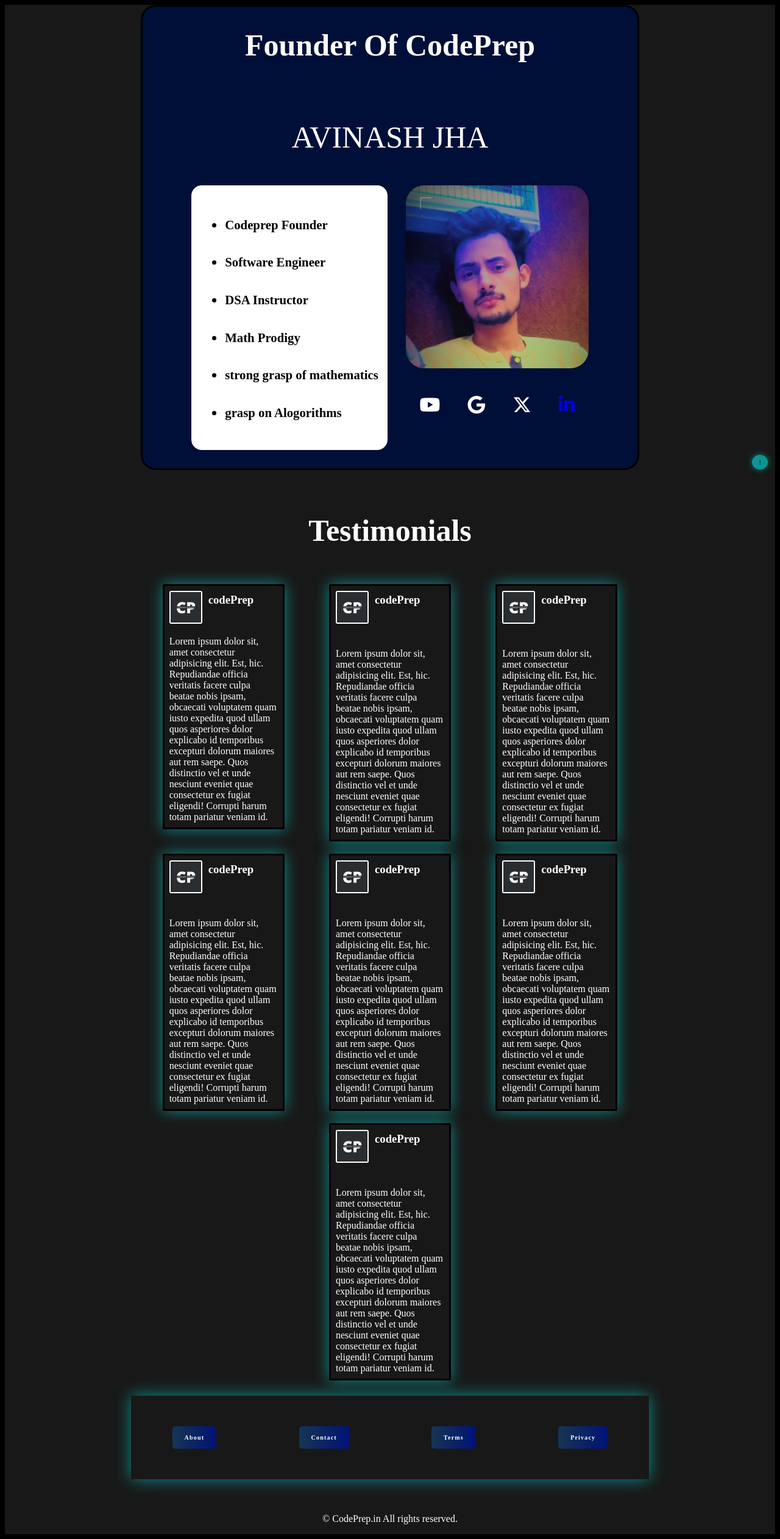
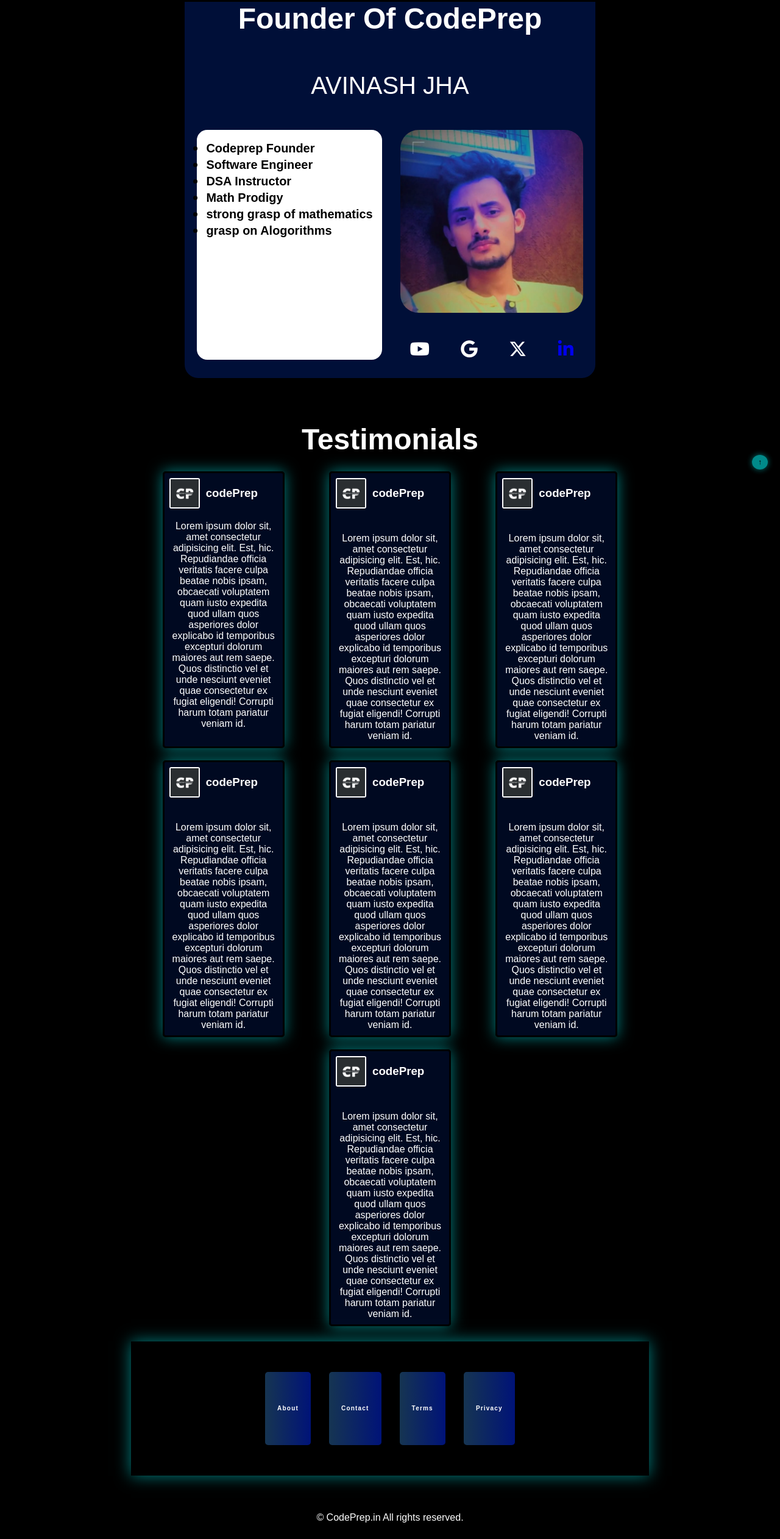
Before and after one commit to ByteRishav/TestimonialPublic, a plain HTML site: page index.html in a window 1280 px wide. Shown: the whole page at 61% size. After the commit the page ends 2498 px from the top, so only its background shows below. Drawn offline with Linux system fonts and the light colour scheme.

Commit message:
Update css.css

```diff
--- a/css.css
+++ b/css.css
@@ -1,241 +1,201 @@
-#head1{
+/* ===== General Reset and Base Styling ===== */
+* {
+    margin: 0;
+    padding: 0;
+    box-sizing: border-box;
+  }
+
+  body {
+    background-color: rgb(24, 24, 24);
+    font-family: sans-serif;
+  }
+
+  /* ===== Header ===== */
+  #head1 {
     width: 100%;
     text-align: center;
-    background-color: #000F38;
+    background-color: #000f38;
     padding-bottom: 10px;
     color: #fff;
   }
 
-#page{
-    background-color: rgb(24, 24, 24);
+  #head1size {
+    font-size: 3rem;
   }
 
-
-
-#head1size{
-    font-size: 50px;
+  /* ===== Page Container ===== */
+  #page {
+    display: flex;
+    flex-direction: column;
+    align-items: center;
+    width: 100%;
   }
 
-#page{
-    margin: 0px;
-    padding: 0px;
-
-    display: flex;
-    align-items: center;
-    flex-direction: column;
-
-
+  /* ===== FDR Section ===== */
+  #fdrdiv {
+    background-color: #000f38;
+    border-radius: 25px;
+    border: 3px solid black;
+    padding: 0;
+    margin: 0;
+    width: fit-content;
+    max-width: 95%;
+    overflow-wrap: break-word;
   }
 
-
-
-
-#fdrdiv{
-    width: fit-content;
-    background-color: #000F38;
-
-    border-radius: 25px;
-    margin: 0px;
-    padding: 0px;
-
-   border: 3px solid black;
+  #fdrname {
+    font-size: 2.5rem;
+    padding: 50px;
+    text-align: center;
+    color: #fff;
   }
 
-#fdrname{
-    font-size: 50px;
-    padding: 50px;
-    text-align: center;
-    color: white;
-
+  #aboutfdr {
+    display: flex;
+    flex-wrap: wrap;
+    justify-content: center;
+    gap: 30px;
+    padding-bottom: 30px;
+    margin: 0 20px;
   }
 
-
-#aboutfdr{
-
-    display: flex;
-
-    width: fit-content;
-
-
-    justify-content: space-between;
-
-    height: fit-content;
-
-    padding-bottom: 30px;
-
-    margin-left: 80px;
-    margin-right: 80px;
-
-
+  /* ===== Description and Profile Image ===== */
+  #fdrdisc {
+    background-color: #fff;
+    font-size: 1.5rem;
+    padding: 15px;
+    border-radius: 17px;
+    max-width: 100%;
   }
 
-#fdrdisc{
-    background-color: #fff;
-    font-size: 25px;
-    height: fit-content;
-    width: fit-content;
-    padding: 15px;
-
-    border-radius: 17px;
-}
-
-#fdrprof{
-
-    height: fit-content;
-    width: fit-content;
-
-    margin-left: 30px;
-
-
-}
-
-#photo{
-    height: 300px;
-    width: 300px;
-    border-radius: 10%;
-}
-
-
-#fdrlinks{
-
-    display: flex;
-
-    margin-top: 40px;
-
-    font-size: 30px;
-    color: white;
-
-    justify-content: space-around;
-}
-
-#tmlphead{
-    color: #fff;
-    margin-top: 70px;
-    font-size: 50px;
-}
-
-#tmldiv{
-
-    width: 850px;
-    display: flex;
-
-    justify-content: space-around;
-
-    flex-wrap: wrap;
-
-    box-sizing: border-box;
-
-    padding: 25px;
-
-    gap: 20px;
-
-
-}
-
-#tmldesc{
-    color: white;
+  #fdrprof {
     width: fit-content;
   }
 
+  #photo {
+    width: 300px;
+    height: 300px;
+    border-radius: 10%;
+    object-fit: cover;
+  }
 
-#pagedata{
+  /* ===== FDR Links ===== */
+  #fdrlinks {
+    display: flex;
+    justify-content: space-around;
+    margin-top: 40px;
+    font-size: 1.8rem;
+    color: #fff;
+    flex-wrap: wrap;
+    gap: 20px;
+  }
+
+  /* ===== TML Section ===== */
+  #tmlphead {
+    color: #fff;
+    margin-top: 70px;
+    font-size: 3rem;
+  }
+
+  #pagedata {
     display: flex;
     flex-direction: column;
     align-items: center;
-    width : 850px;
+    width: 95%;
+    max-width: 850px;
   }
 
-#tml{
+  #tmldiv {
+    display: flex;
+    justify-content: space-around;
+    flex-wrap: wrap;
+    gap: 20px;
+    padding: 25px;
+    width: 100%;
+  }
+
+  #tmldesc {
+    color: #fff;
+    width: 100%;
+    text-align: center;
+  }
+
+  /* ===== Individual TML Cards ===== */
+  #tml {
+    display: flex;
+    flex-direction: column;
+    flex-wrap: wrap;
+    width: 200px;
+    padding: 8px;
+    border-radius: 5px;
+    border: 3px solid black;
+    box-shadow: 0 0 25px rgba(0, 255, 255, 0.5);
+    background-color: rgba(0, 15, 56, 0.6);
+  }
+
+  /* ===== TML Header (Icon + Title) ===== */
+  #tmlhead {
     display: flex;
     flex-wrap: wrap;
-    width: 200px;
-    box-sizing: border-box;
-    height: fit-content;
-    border: 3px solid black;
-    padding: 8px;
-    border-radius: 1%;
-    box-shadow: 0 0 25px rgba(0, 255,255,0.5);}
-
-
-
-#tmlhead{
-
+    gap: 10px;
+    align-items: center;
     margin-bottom: 20px;
-
-
-    display: flex;
-    flex-wrap: wrap;
-
-    gap: 10px;
-
-
   }
 
-
-
-#tmlhead img{
+  #tmlhead img {
     width: 50px;
     height: 50px;
-   border: 2px solid white;
+    border: 2px solid #fff;
     border-radius: 3px;
-
   }
 
-#tmlhead h3{
-    color: white;
-    margin-top: 4px;
+  #tmlhead h3 {
+    color: #fff;
+    margin: 0;
   }
 
-
+  /* ===== Footer ===== */
   footer {
     margin-top: auto;
-    background: transparent;
+    margin-bottom: 40px;
     width: 100%;
-    height: auto;
     text-align: center;
-    line-height: 100px;
     color: #fff;
     font-weight: bold;
-    box-shadow: 0 0 25px rgba(0, 255,255,0.5);
-    margin-bottom: 40px;
-
+    line-height: 100px;
+    box-shadow: 0 0 25px rgba(0, 255, 255, 0.5);
   }
 
-
-.footer .links a {
+  /* ===== Footer Links ===== */
+  .footer .links a,
+  .links a {
     text-decoration: none;
-    text-align: center;
-    color: white;
+    color: #fff;
     background: linear-gradient(90deg, rgb(22, 53, 82), rgb(0, 19, 120));
     padding: 10px 20px;
     border-radius: 5px;
-    text-shadow: none;
-    line-height: 1.7;
     letter-spacing: 1.2px;
     font-size: 10px;
+    display: inline-block;
+    margin: 0 10px;
   }
 
-.links a {
-    padding: 10px 26px;
-    margin: 0px;
-    display: inline-block;
+  .links {
+    display: flex;
+    flex-wrap: wrap;
+    justify-content: center;
+    margin: 50px 0;
+    gap: 10px;
   }
 
-.links{
-    display: flex;
-    justify-content: space-around;
-    margin-top: 50px;
-    margin-bottom: 50px;
-
-}
-
+  /* ===== Back to Top Button ===== */
   #backToTop {
     position: fixed;
     bottom: 30px;
     right: 20px;
     padding: 5px 10px;
     font-size: 12px;
-    background-color: rgba(0, 255, 255, 0.6); /* Blending cyan */
+    background-color: rgba(0, 255, 255, 0.6);
     color: black;
     border: none;
     border-radius: 50%;
@@ -247,10 +207,49 @@ footer {
   }
 
   #backToTop:hover {
-    background-color: rgba(0, 255, 255, 0.8); /* Slight hover effect */
+    background-color: rgba(0, 255, 255, 0.8);
   }
 
+  /* ===== Paragraphs ===== */
+  #para {
+    color: #fff;
+    margin-top: 20px;
+  }
 
-#para{
-    color: white;
+  /* ===== Responsive Media Queries ===== */
+  @media screen and (max-width: 768px) {
+    #fdrname {
+      font-size: 2rem;
+      padding: 30px;
     }
+
+    #fdrdisc, #fdrprof, #photo {
+      width: 100%;
+      text-align: center;
+    }
+
+    #photo {
+      height: auto;
+      max-width: 300px;
+    }
+
+    #tml {
+      width: 100%;
+      max-width: 300px;
+    }
+
+    #tmlphead {
+      font-size: 2.2rem;
+      text-align: center;
+    }
+
+    #fdrlinks {
+      flex-direction: column;
+      align-items: center;
+    }
+
+    .links {
+      flex-direction: column;
+      align-items: center;
+    }
+  }
```
Lines whose indentation alone changed are shown as unchanged.
